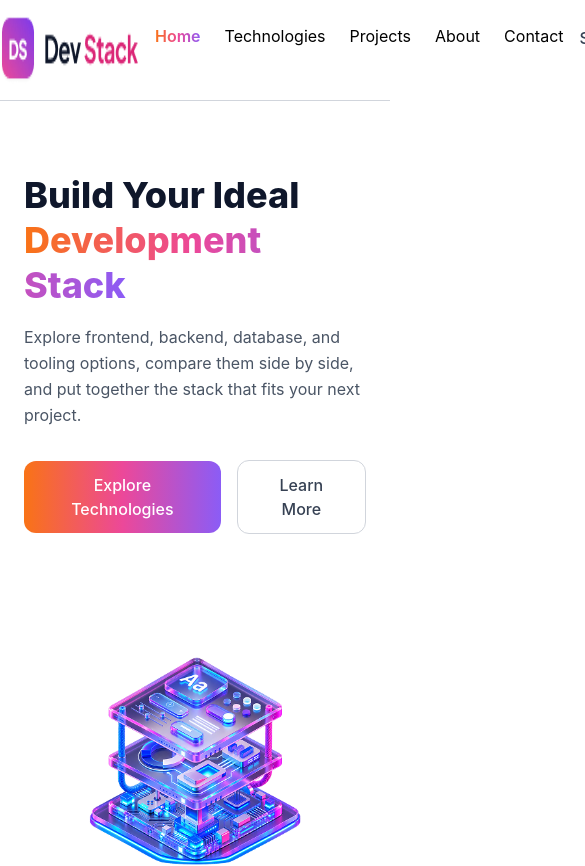
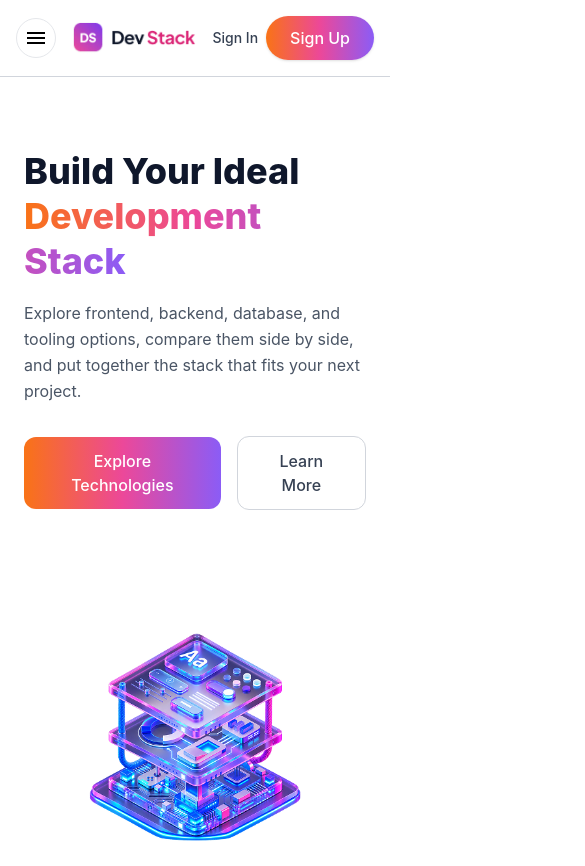
Before and after one commit to sharminakt116-max/Dev-Stack-builder, a React (Vite) app: page / in a window 390 px wide. Shown: the top 866 px of the page, 585 px wide, since content can reach past the window. Built offline with nearby package versions, Linux system fonts and the light colour scheme.

Commit message:
Make website fully responsive

```diff
--- a/src/components/Banner.tsx
+++ b/src/components/Banner.tsx
@@ -34,7 +34,7 @@ const Banner = () => {
       </div>
 
       {/* Right Image */}
-      <div className="w-full md:w-4/10 flex justify-center">
+      <div className="w-full md:w-2/5 flex justify-center">
         <img src={Image} alt="Development Stack Illustration"
         />
       </div>
--- a/src/components/Navbar.tsx
+++ b/src/components/Navbar.tsx
@@ -1,13 +1,52 @@
-import React from 'react';
-import Logo from '../assets/logo-text.png';
+import React from "react";
+import Logo from "../assets/logo-text.png";
 
 const Navbar = () => {
   return (
-    <div className="sticky top-0 bg-white py-4 border-b border-gray-300">
-      <div className="flex justify-between gap-4 max-w-7xl mx-auto">
+    <nav className="sticky top-0 bg-white py-4 border-b border-gray-300 z-50">
 
-        <img src={Logo} alt="" />
+      {/* Mobile Navbar */}
+      <div className="flex md:hidden items-center justify-between px-4">
 
+        {/* Hamburger */}
+        <button className="w-10 h-10 flex items-center justify-center rounded-full border border-gray-200">
+          <svg
+            xmlns="http://www.w3.org/2000/svg"
+            width="24"
+            height="24"
+            viewBox="0 0 512 512"
+            fill="currentColor"
+          >
+            <path d="M64,384H448V341.33H64Zm0-106.67H448V234.67H64ZM64,128v42.67H448V128Z" />
+          </svg>
+        </button>
+
+        {/* Logo */}
+        <img src={Logo} alt="Dev Stack" className="h-8 "/>
+
+        {/* Mobile Buttons */}
+        <div className="flex items-center gap-2">
+          <button className="text-gray-700 text-sm font-medium">
+            Sign In
+          </button>
+
+          <button className="gradient-button hover:opacity-90 text-white font-medium px-6 py-2.5 rounded-full
+          transition shadow-sm">Sign Up</button>
+        </div>
+      </div>
+
+
+      {/* Desktop Navbar */}
+      <div className="hidden md:flex justify-between items-center gap-4 max-w-7xl mx-auto">
+
+        {/* Logo */}
+        <img
+          src={Logo}
+          alt="Dev Stack"
+          className="h-8"
+        />
+
+        {/* Navigation */}
         <ul className="flex gap-6 py-2">
           <li>
             <a href="/" className="gradient-text font-semibold">
@@ -32,6 +71,7 @@ const Navbar = () => {
           </li>
         </ul>
 
+        {/* Desktop Buttons */}
         <div className="flex items-center gap-6">
 
           <button className="text-gray-700 hover:text-pink-600 font-medium transition">
@@ -44,7 +84,8 @@ const Navbar = () => {
 
         </div>
       </div>
-    </div>
+
+    </nav>
   );
 };
 
```
